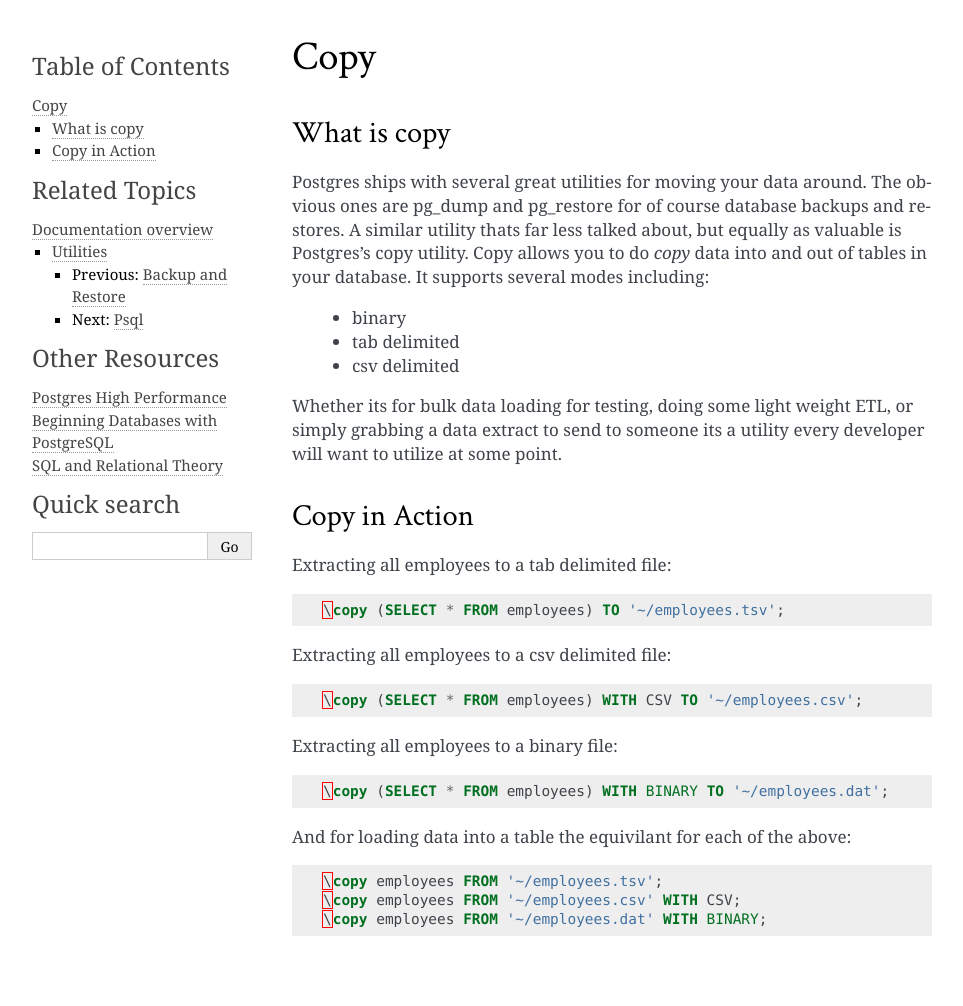
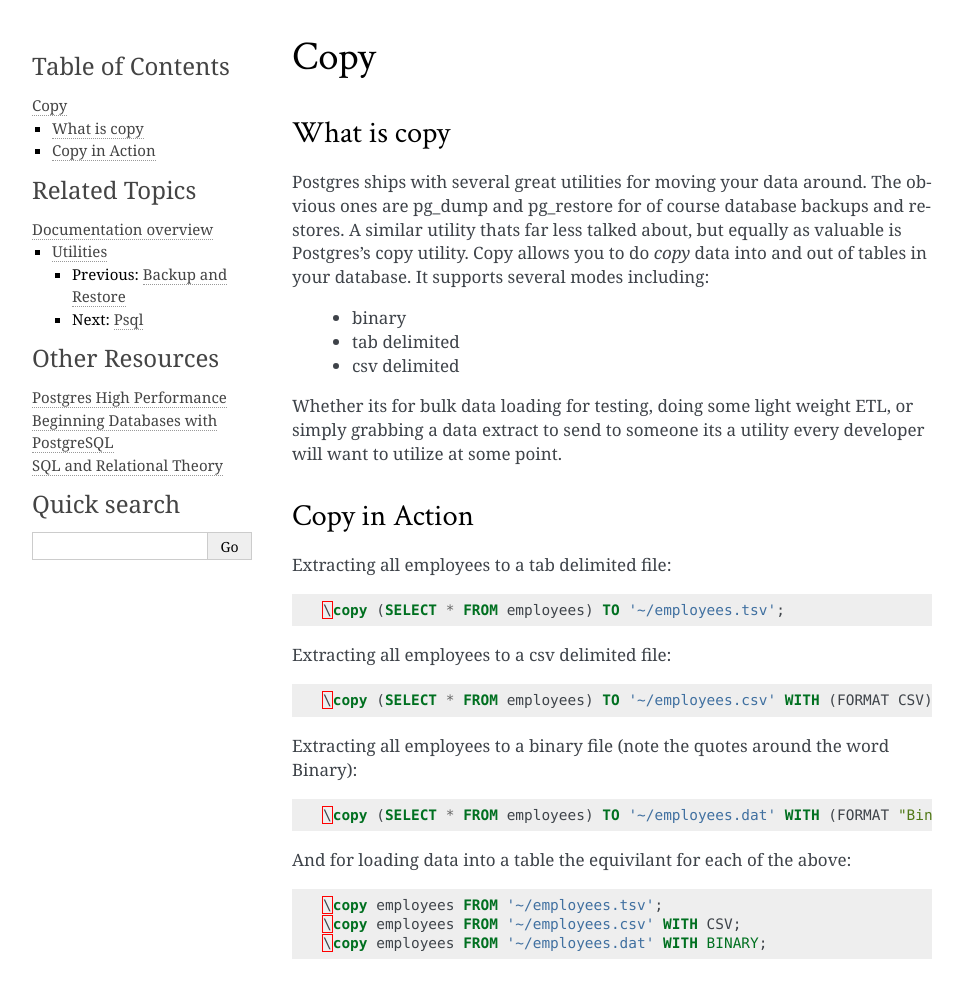
Before and after one commit to craigkerstiens/postgresguide.com, a Sphinx documentation site: the page built from source/utilities/copy.rst, in a window 1280 px wide. Shown: the whole page, without its empty margins (148-1111 px from the left). Built offline with Sphinx 7.4.7, drawn with Linux system fonts in a browser that asks for light colours; before the commit the page ends 983 px from its top, so only the background shows below that.

Commit message:
Update the export syntax for format options csv and binary

```diff
--- a/source/utilities/copy.rst
+++ b/source/utilities/copy.rst
@@ -31,13 +31,13 @@
 
 .. code-block:: sql
 
-   \copy (SELECT * FROM employees) WITH CSV TO '~/employees.csv';
+   \copy (SELECT * FROM employees) TO '~/employees.csv' WITH (FORMAT CSV);
 
-Extracting all employees to a binary file:
+Extracting all employees to a binary file (note the quotes around the word Binary):
 
 .. code-block:: sql
 
-   \copy (SELECT * FROM employees) WITH BINARY TO '~/employees.dat';
+   \copy (SELECT * FROM employees) TO '~/employees.dat' WITH (FORMAT "Binary");
 
 And for loading data into a table the equivilant for each of the above:
 
```
